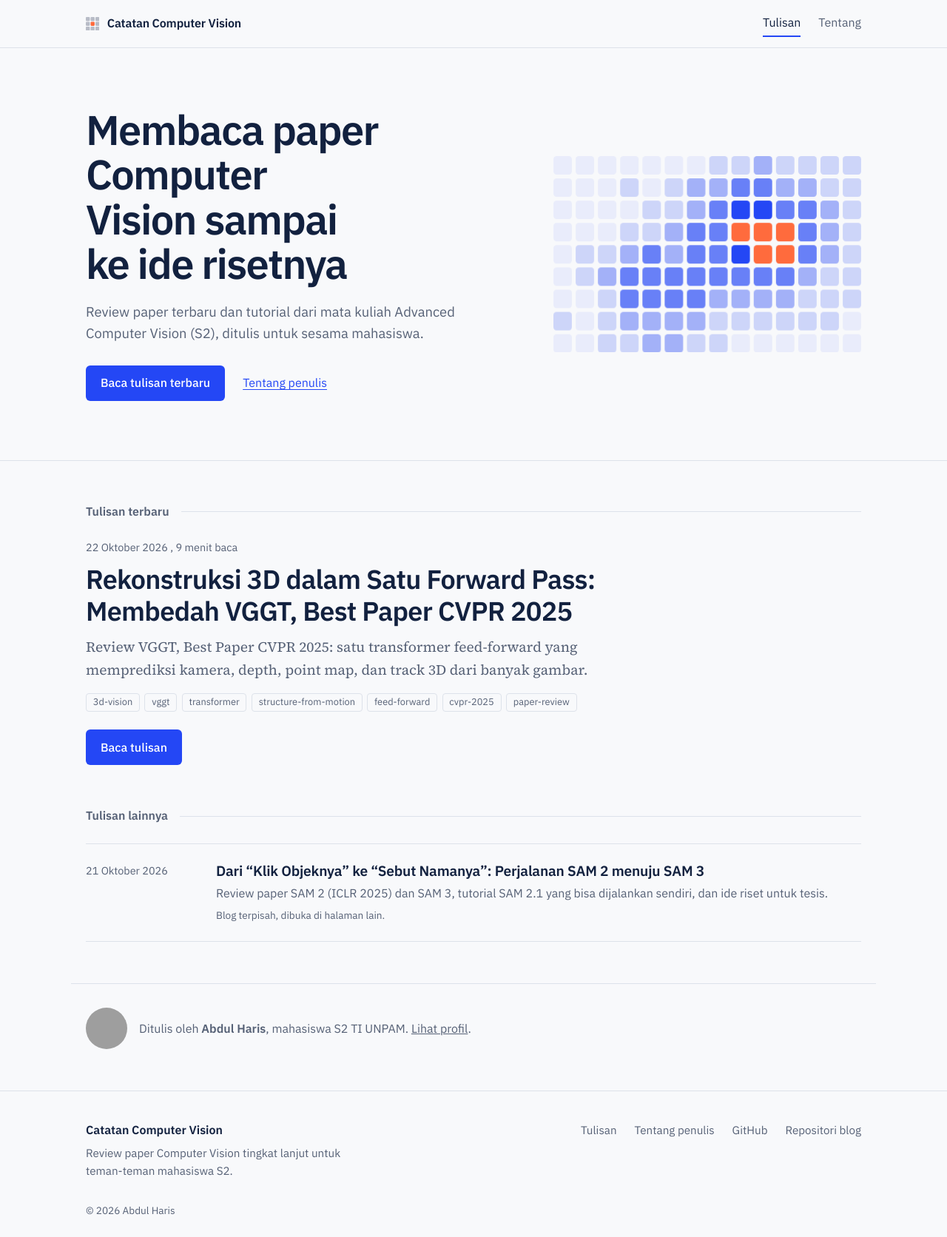
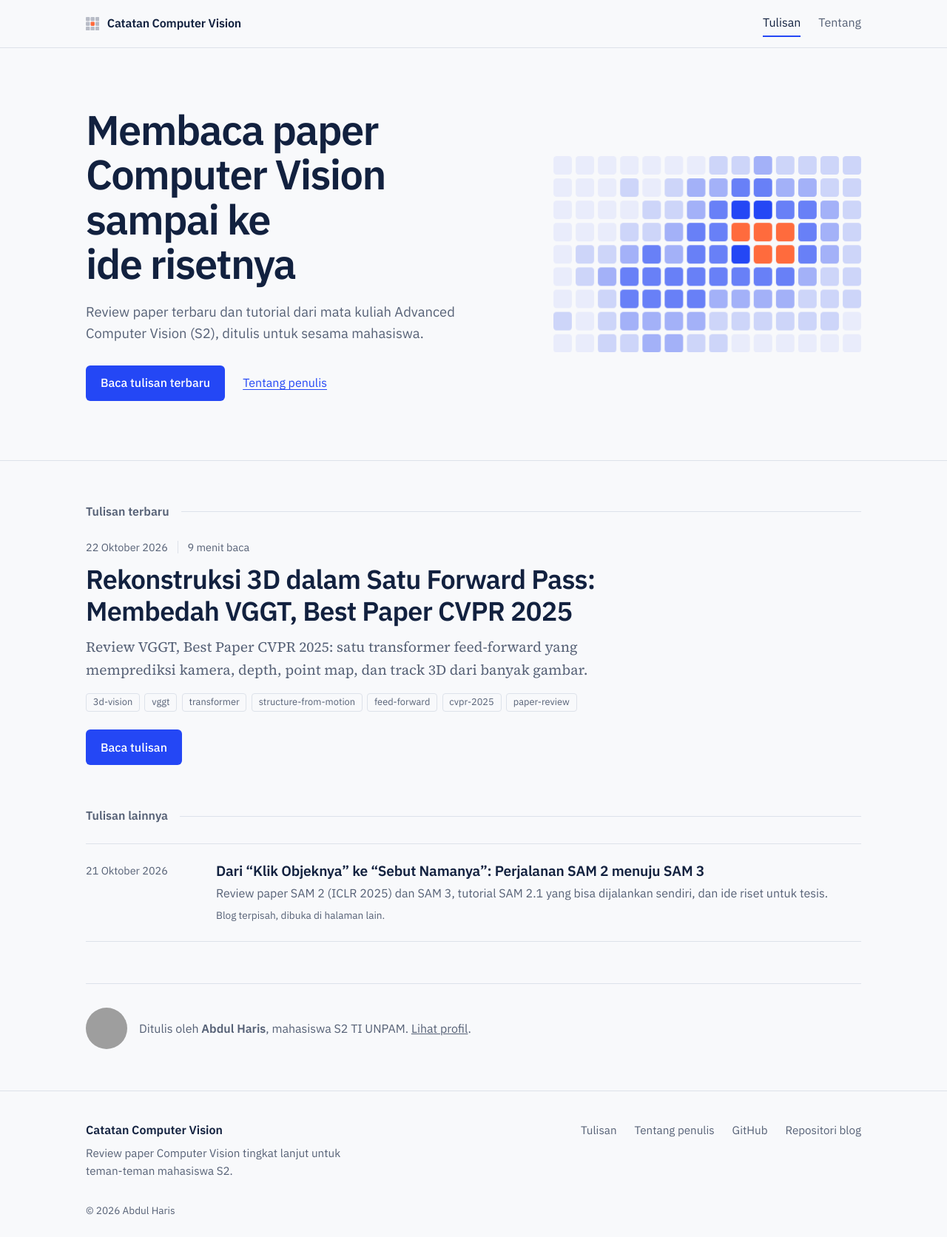
Before and after one commit to harisY/harisY.github.io, a Jekyll site: the page built from index.md, in a window 1280 px wide. Shown: the whole page at 74% size. Built offline with Jekyll 4.4.1, drawn with Linux system fonts in a browser that asks for light colours; grey boxes are pictures that could not be loaded.

Commit message:
fix: spasi meta, garis strip penulis, nbsp judul hero, dan overflow URL panjang

```diff
--- a/_layouts/home.html
+++ b/_layouts/home.html
@@ -22,7 +22,8 @@ layout: default
   <h2 class="section-title" id="terbaru-judul">Tulisan terbaru</h2>
   <article class="featured">
     <p class="entry-meta">
-      {%- include date-id.html date=latest.date -%}, {% include reading-time.html content=latest.content -%}
+      {%- include date-id.html date=latest.date -%}
+      <span class="entry-read">{%- include reading-time.html content=latest.content -%}</span>
     </p>
     <h3 class="featured-title"><a href="{{ latest.url | relative_url }}">{{ latest.title | escape }}</a></h3>
     <p class="featured-desc">{{ latest.description | escape }}</p>
@@ -57,7 +58,9 @@ layout: default
   </ul>
 </section>
 
-<section class="wrap section author-strip">
-  <img class="avatar" src="https://github.com/{{ site.github_username }}.png?size=120" alt="Foto profil {{ site.author.name }}" width="56" height="56" loading="lazy">
-  <p>Ditulis oleh <strong>{{ site.author.name }}</strong>, mahasiswa S2 TI UNPAM. <a href="{{ '/tentang/' | relative_url }}">Lihat profil</a>.</p>
+<section class="wrap section">
+  <div class="author-strip">
+    <img class="avatar" src="https://github.com/{{ site.github_username }}.png?size=120" alt="Foto profil {{ site.author.name }}" width="56" height="56" loading="lazy">
+    <p>Ditulis oleh <strong>{{ site.author.name }}</strong>, mahasiswa S2 TI UNPAM. <a href="{{ '/tentang/' | relative_url }}">Lihat profil</a>.</p>
+  </div>
 </section>
--- a/_layouts/post.html
+++ b/_layouts/post.html
@@ -4,7 +4,8 @@ layout: default
 <article class="post h-entry">
   <header class="wrap-read post-header">
     <p class="entry-meta">
-      {%- include date-id.html date=page.date -%}, {% include reading-time.html content=content -%}
+      {%- include date-id.html date=page.date -%}
+      <span class="entry-read">{%- include reading-time.html content=content -%}</span>
     </p>
     <h1 class="post-title p-name">{{ page.title | escape }}</h1>
     {%- if page.description -%}<p class="post-standfirst">{{ page.description | escape }}</p>{%- endif -%}
--- a/assets/site.css
+++ b/assets/site.css
@@ -118,7 +118,8 @@ img, svg { max-width: 100%; }
 }
 .section-title::after { content: ""; flex: 1; height: 1px; background: var(--rule); }
 
-.entry-meta { margin: 0 0 0.6rem; font-size: 0.9rem; color: var(--muted); }
+.entry-meta { display: flex; flex-wrap: wrap; align-items: center; margin: 0 0 0.6rem; font-size: 0.9rem; color: var(--muted); }
+.entry-read { margin-left: 0.8rem; padding-left: 0.8rem; border-left: 1px solid var(--rule); line-height: 1.2; }
 
 .featured { max-width: 46rem; }
 .featured-title {
@@ -155,7 +156,8 @@ img, svg { max-width: 100%; }
 .post-standfirst { margin: 0 0 1.25rem; font-family: var(--font-read); font-size: 1.25rem; line-height: 1.55; color: var(--muted); }
 .post-header .tags { margin-bottom: 0; }
 
-.post-content { padding-top: 2.5rem; font-family: var(--font-read); font-size: 1.1875rem; line-height: 1.72; }
+.post-content { padding-top: 2.5rem; font-family: var(--font-read); font-size: 1.1875rem; line-height: 1.72; overflow-wrap: anywhere; }
+.post-content table { overflow-wrap: normal; }
 .post-content > :first-child { margin-top: 0; }
 .post-content p, .post-content ul, .post-content ol { margin: 0 0 1.25rem; }
 .post-content li { margin-bottom: 0.45rem; }
--- a/index.md
+++ b/index.md
@@ -1,6 +1,6 @@
 ---
 layout: home
 title: Tulisan
-hero_title: "Membaca paper Computer Vision sampai ke ide risetnya"
+hero_title: "Membaca paper Computer&nbsp;Vision sampai ke ide risetnya"
 hero_lead: "Review paper terbaru dan tutorial dari mata kuliah Advanced Computer Vision (S2), ditulis untuk sesama mahasiswa."
 ---
```
